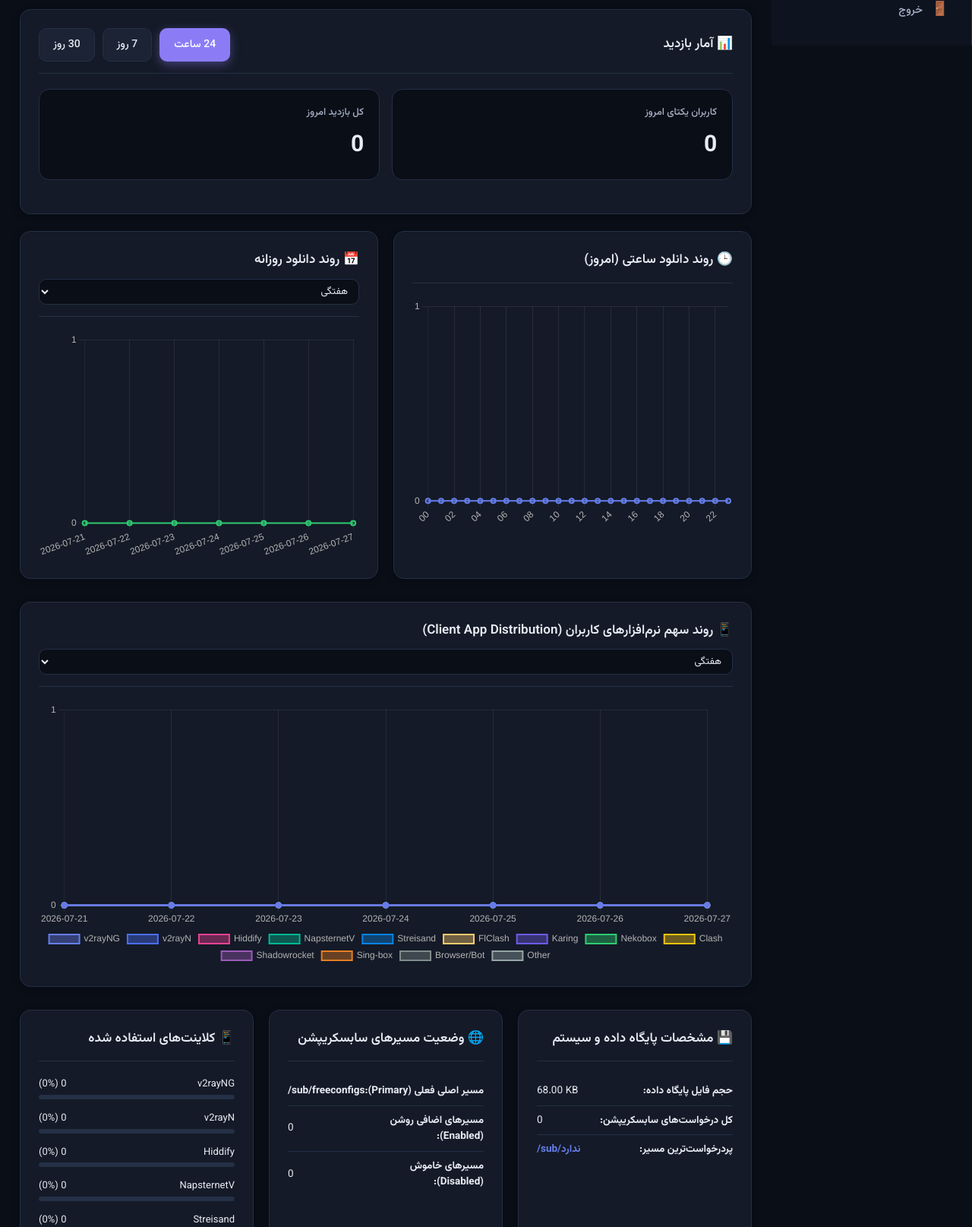
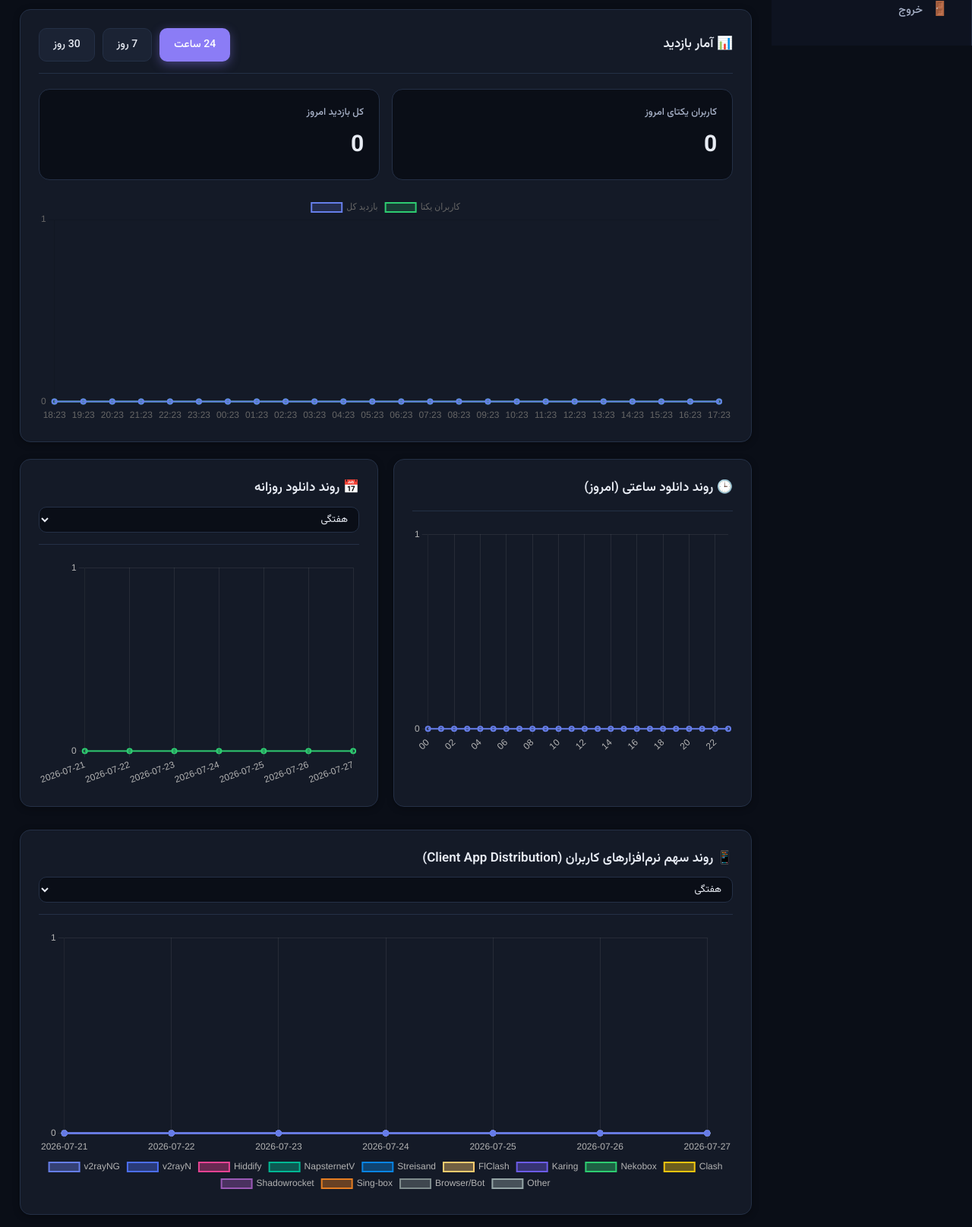
Before and after one commit to alighaffari3000/V2Ray-Subscription-Manager, a Flask app: page /adminpanel in a window 1280 px wide. Shown: the part 740-2355 px from the top of the page at 76% size. Run offline with Flask 3, Linux system fonts and the light colour scheme; the visitor is signed in with stand-in values (Sample User, id 1); data comes from the database, SQL or seed files in the repository; data that the repository does not hold is empty.

Commit message:
fix(ui): add missing usageChart canvas so the visits chart renders
renderChart() called getElementById('usageChart').getContext(...) but no
such canvas existed, throwing on every dashboard load and hiding the
usage-over-time chart. Add the canvas to the آمار بازدید card. (Pre-existing
bug, unrelated to the user-management work.)

Co-Authored-By: Claude Opus 4.8 <noreply@anthropic.com>

```diff
--- a/v2raysub/templates/admin.html
+++ b/v2raysub/templates/admin.html
@@ -581,6 +581,9 @@
                     <h3>کل بازدید امروز</h3>
                     <div class="number" id="today-total">-</div>
                 </div>
+            </div>
+            <div style="position: relative; height: 300px; width: 100%;">
+                <canvas id="usageChart"></canvas>
             </div>
         </div>
 
```
